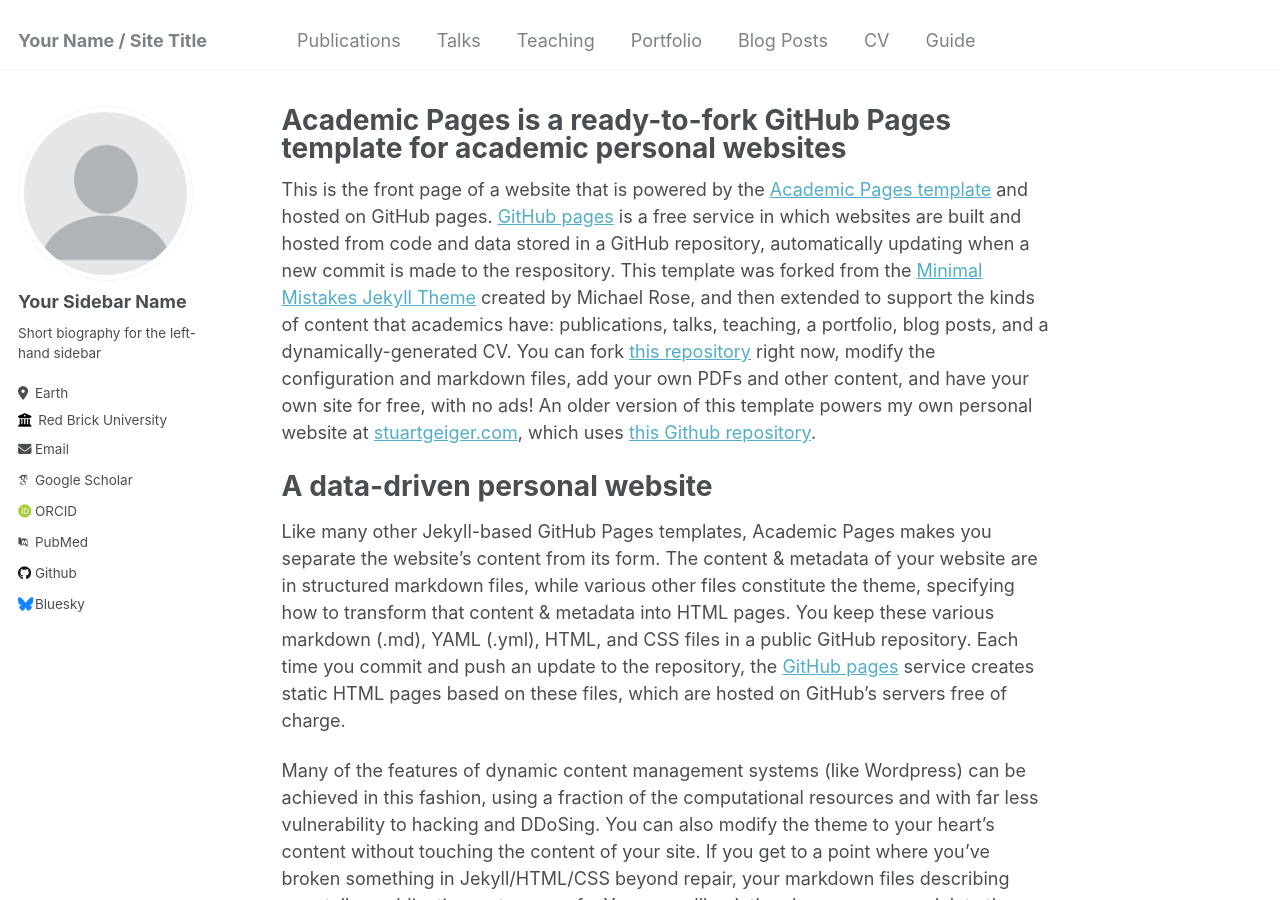
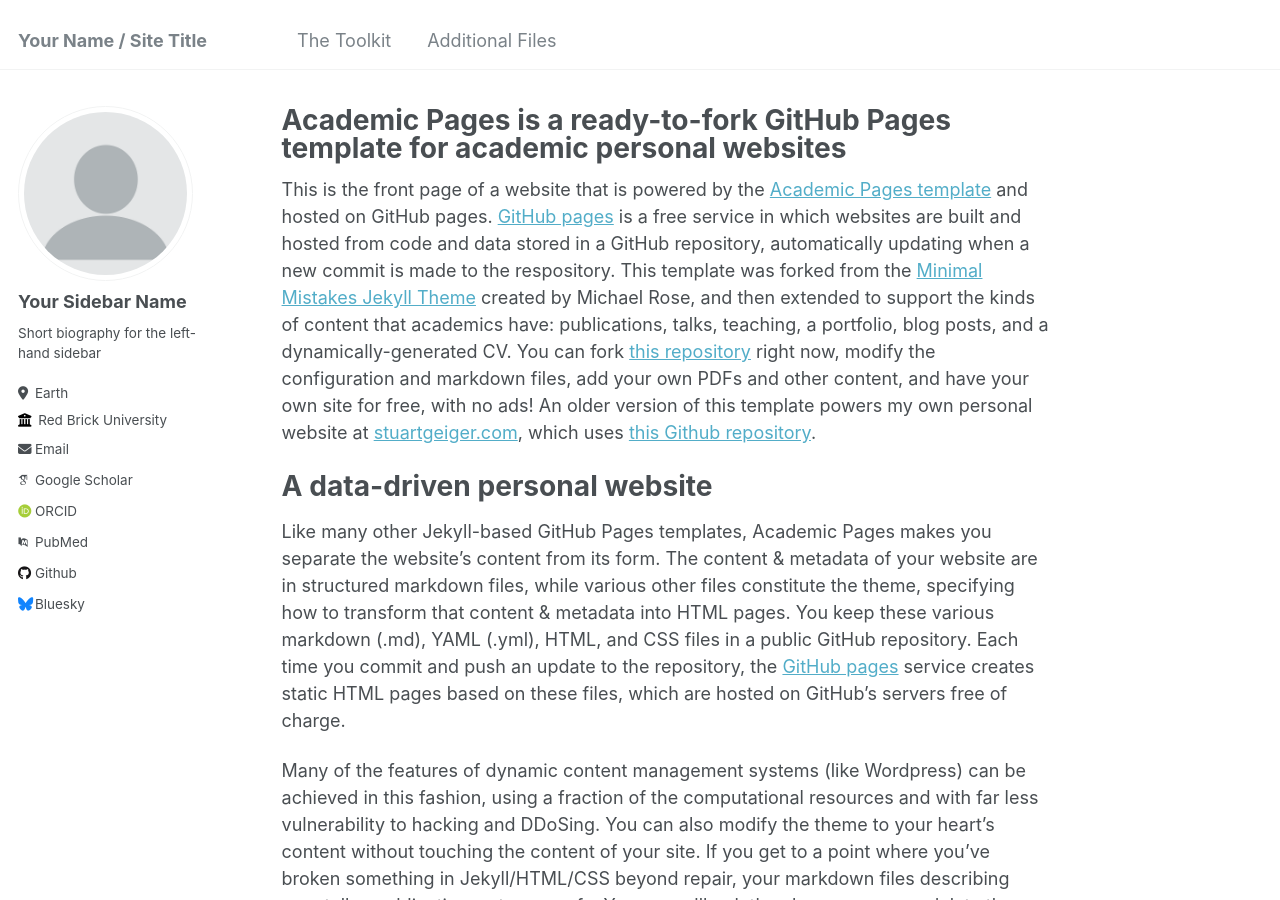
Before and after one commit to jrubinpython/mrubin_toolkit, a Jekyll site: the page built from _pages/about.md, in a window 1280 px wide and 900 px high. Built offline with Jekyll 4.4.1, drawn with Linux system fonts in a browser that asks for light colours; some web fonts are replaced.

Commit message:
Simplify navigation.yml

```diff
--- a/_data/navigation.yml
+++ b/_data/navigation.yml
@@ -1,22 +1,22 @@
 # main links links
 main:
-  - title: "Publications"
-    url: /publications/
+  - title: "The Toolkit"
+    url: /toolkit/
 
-  - title: "Talks"
-    url: /talks/
+  - title: "Additional Files"
+    url: /additional/
 
-  - title: "Teaching"
-    url: /teaching/
+  # - title: "Teaching"
+  #   url: /teaching/
 
-  - title: "Portfolio"
-    url: /portfolio/
+  # - title: "Portfolio"
+  #   url: /portfolio/
 
-  - title: "Blog Posts"
-    url: /year-archive/
+  # - title: "Blog Posts"
+  #   url: /year-archive/
 
-  - title: "CV"
-    url: /cv/
+  # - title: "CV"
+  #   url: /cv/
 
-  - title: "Guide"
-    url: /markdown/
+  # - title: "Guide"
+  #   url: /markdown/
```
